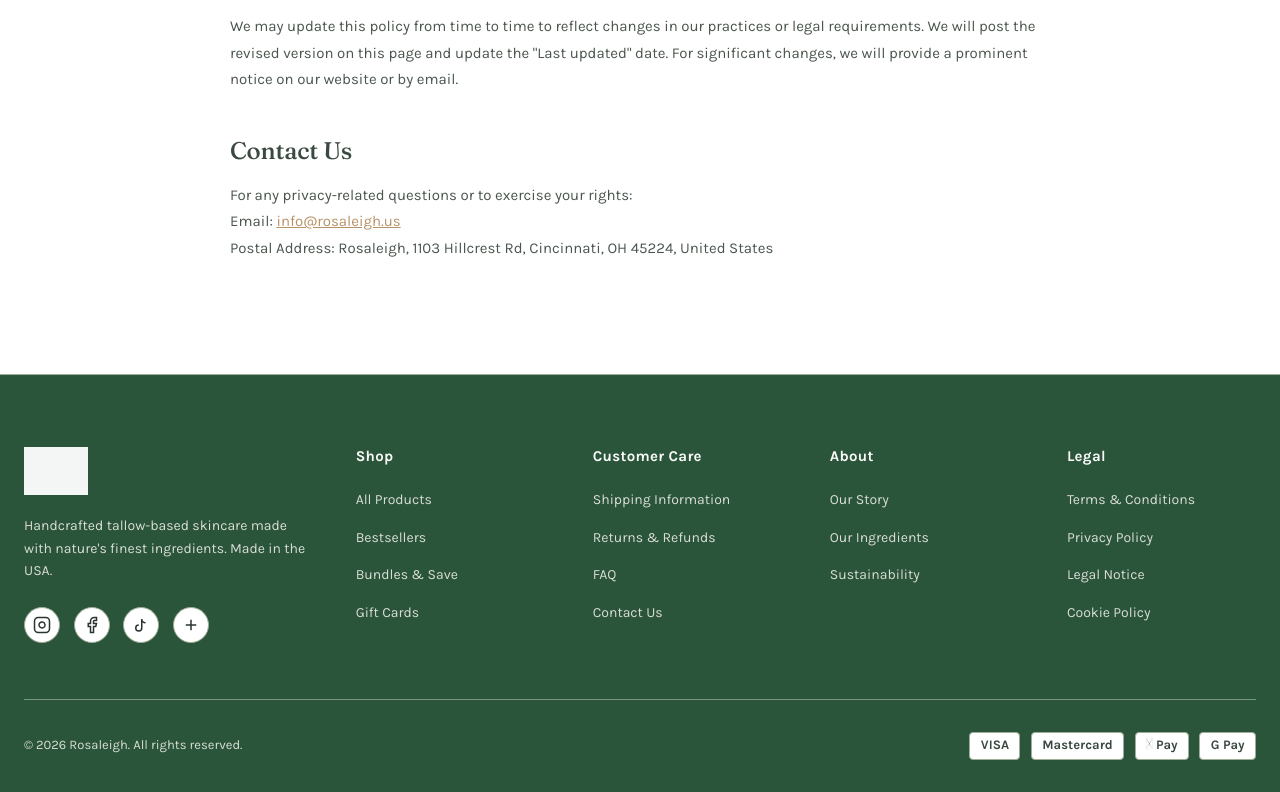
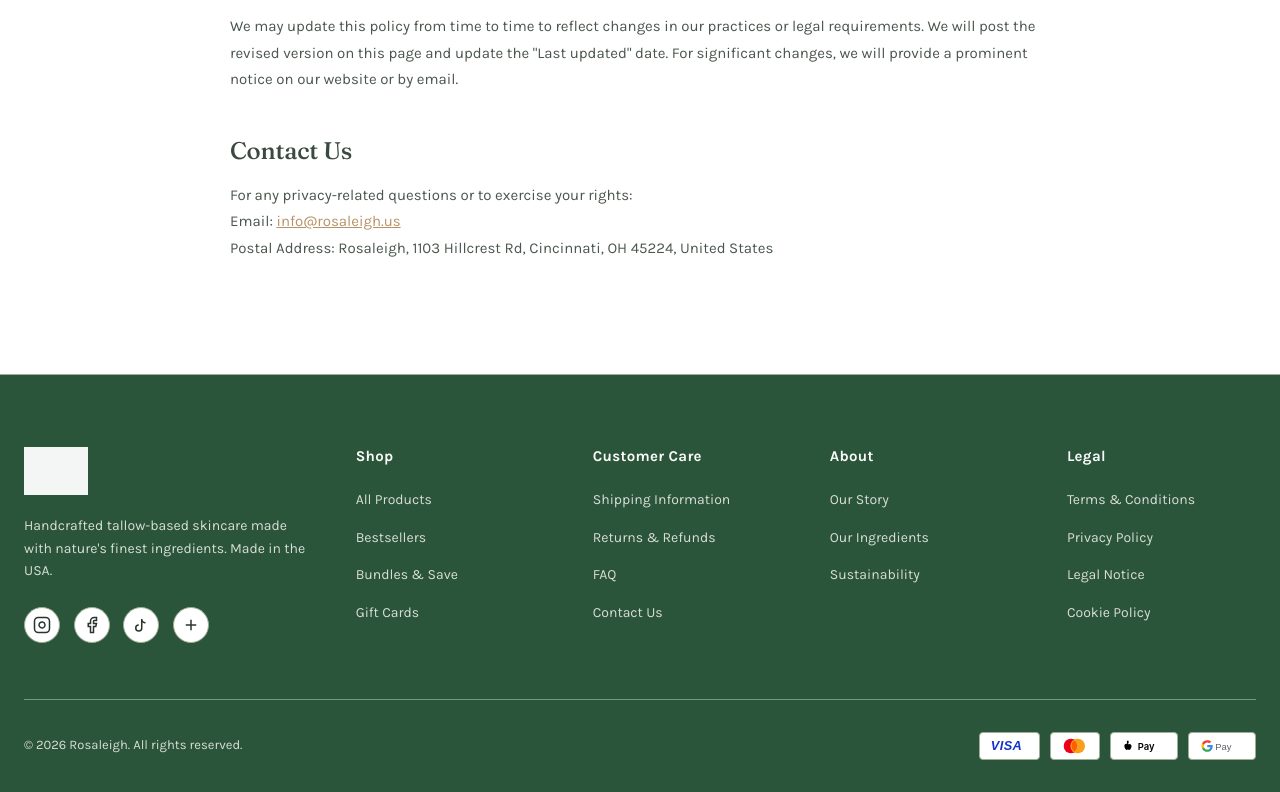
Before and after one commit to Waqashakim1122/rosaleigh-usa, a plain HTML site: page privacy-policy.html in a window 1280 px wide. Shown: the part 4418-5210 px from the top of the page. Drawn offline with Linux system fonts and the light colour scheme; grey boxes are pictures that could not be loaded.

Commit message:
Update payment method icons in privacy policy

```diff
--- a/privacy-policy.html
+++ b/privacy-policy.html
@@ -310,10 +310,10 @@
       <div class="footer-bottom">
         <div>© 2026 Rosaleigh. All rights reserved.</div>
         <div class="payment-methods">
-          <span class="payment-badge"><strong>VISA</strong></span>
-          <span class="payment-badge"><strong>Mastercard</strong></span>
-          <span class="payment-badge"><strong> Pay</strong></span>
-          <span class="payment-badge"><strong>G Pay</strong></span>
+          <span class="payment-badge"><svg viewBox="0 0 48 20" xmlns="http://www.w3.org/2000/svg"><text x="1" y="15" font-family="Arial, Helvetica, sans-serif" font-weight="800" font-style="italic" font-size="16" fill="#1434CB" letter-spacing="0.5">VISA</text></svg></span>
+          <span class="payment-badge"><svg viewBox="0 0 40 24" xmlns="http://www.w3.org/2000/svg"><circle cx="15" cy="12" r="11" fill="#EB001B"/><circle cx="25" cy="12" r="11" fill="#F79E1B"/><path d="M20 3.4a11 11 0 000 17.2 11 11 0 000-17.2z" fill="#FF5F00"/></svg></span>
+          <span class="payment-badge"><svg viewBox="0 0 62 22" xmlns="http://www.w3.org/2000/svg"><path transform="translate(1,2) scale(0.72)" d="M12,2C10.5,2.4 9.7,3.5 9.7,5c0,1 0.5,2 1.1,2.6c-0.1,0-0.9,0.4-1.8,0.4c-2,0-4,1.6-4,4.6c0,3.4,2.4,7.4,4.4,7.4c1,0,1.4-0.6,2.4-0.6c1,0,1.4,0.6,2.5,0.6c2,0,4.4-3.6,4.4-7c0-3-2-4.4-3.9-4.4c-1,0-1.7,0.5-2.6,0.5c0.1-1,0.5-2,1-2.6C13.6,3.5,12.9,2.3,12,2z" fill="#000000"/><text x="23" y="16" font-family="-apple-system, Arial, sans-serif" font-weight="600" font-size="13" fill="#000000">Pay</text></svg></span>
+          <span class="payment-badge"><svg viewBox="0 0 62 22" xmlns="http://www.w3.org/2000/svg"><g transform="translate(2,3)"><path d="M15.5 8.2c0-.6-.05-1.1-.15-1.6H8v3h4.2c-.18 1-.75 1.8-1.6 2.4v2h2.6c1.5-1.4 2.3-3.5 2.3-5.8z" fill="#4285F4"/><path d="M8 16c2.16 0 3.97-.7 5.3-1.9l-2.6-2c-.72.5-1.65.8-2.7.8-2.08 0-3.84-1.4-4.47-3.3H.86v2.1C2.18 14.3 4.9 16 8 16z" fill="#34A853"/><path d="M3.53 9.6c-.16-.5-.25-1-.25-1.6s.09-1.1.25-1.6V4.3H.86A8 8 0 000 8c0 1.3.3 2.5.86 3.7l2.67-2.1z" fill="#FBBC05"/><path d="M8 3.1c1.18 0 2.23.4 3.06 1.2l2.3-2.3C11.96.7 10.16 0 8 0 4.9 0 2.18 1.7.86 4.3l2.67 2.1C4.16 4.5 5.92 3.1 8 3.1z" fill="#EA4335"/></g><text x="21" y="16" font-family="Arial, sans-serif" font-weight="500" font-size="13" fill="#5F6368">Pay</text></svg></span>
         </div>
       </div>
 
```
